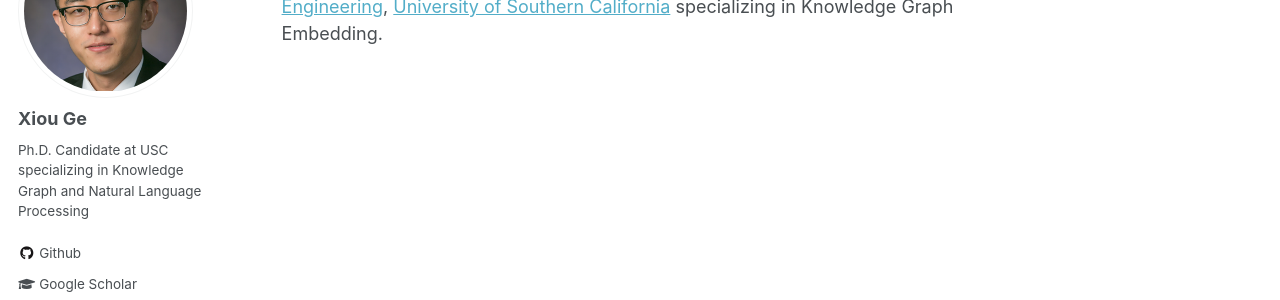
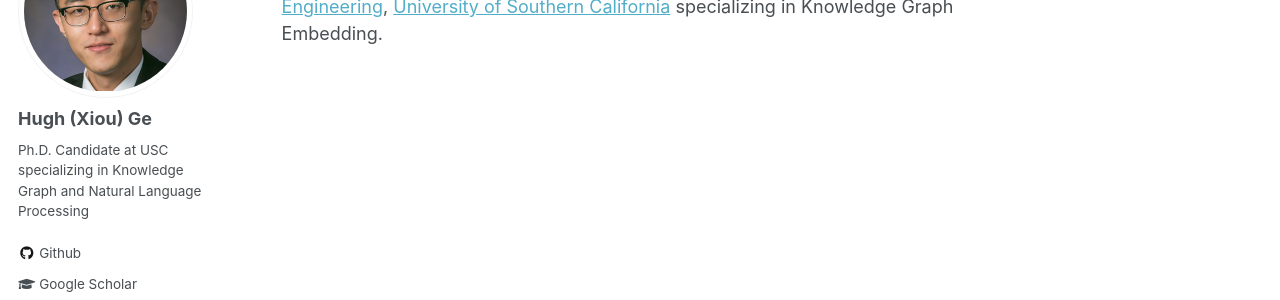
Before and after one commit to hughxiouge/hughxiouge.github.io, a Jekyll site: the page built from _pages/about.md, in a window 1280 px wide. Shown: the part 194-494 px from the top of the page. Built offline with Jekyll 4.4.1, drawn with Linux system fonts in a browser that asks for light colours; some web fonts are replaced.

Commit message:
change name

```diff
--- a/_config.yml
+++ b/_config.yml
@@ -80,7 +80,7 @@ analytics:
 
 # Site Author
 author:
-  name             : "Xiou Ge"
+  name             : "Hugh (Xiou) Ge"
   avatar           : "profile.png"
   bio              : "Ph.D. Candidate at USC specializing in Knowledge Graph and Natural Language Processing"
   # location         : "Location"
```
